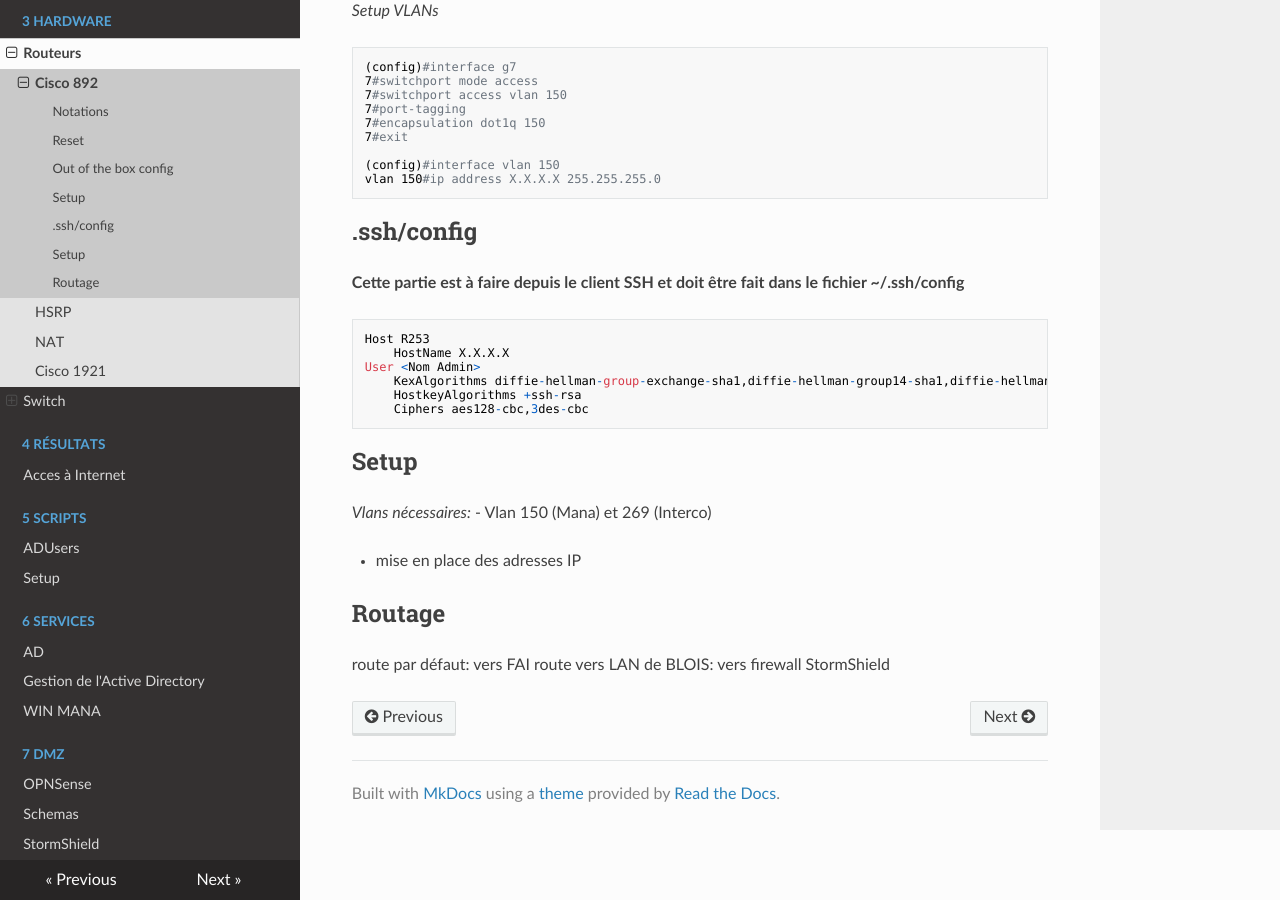
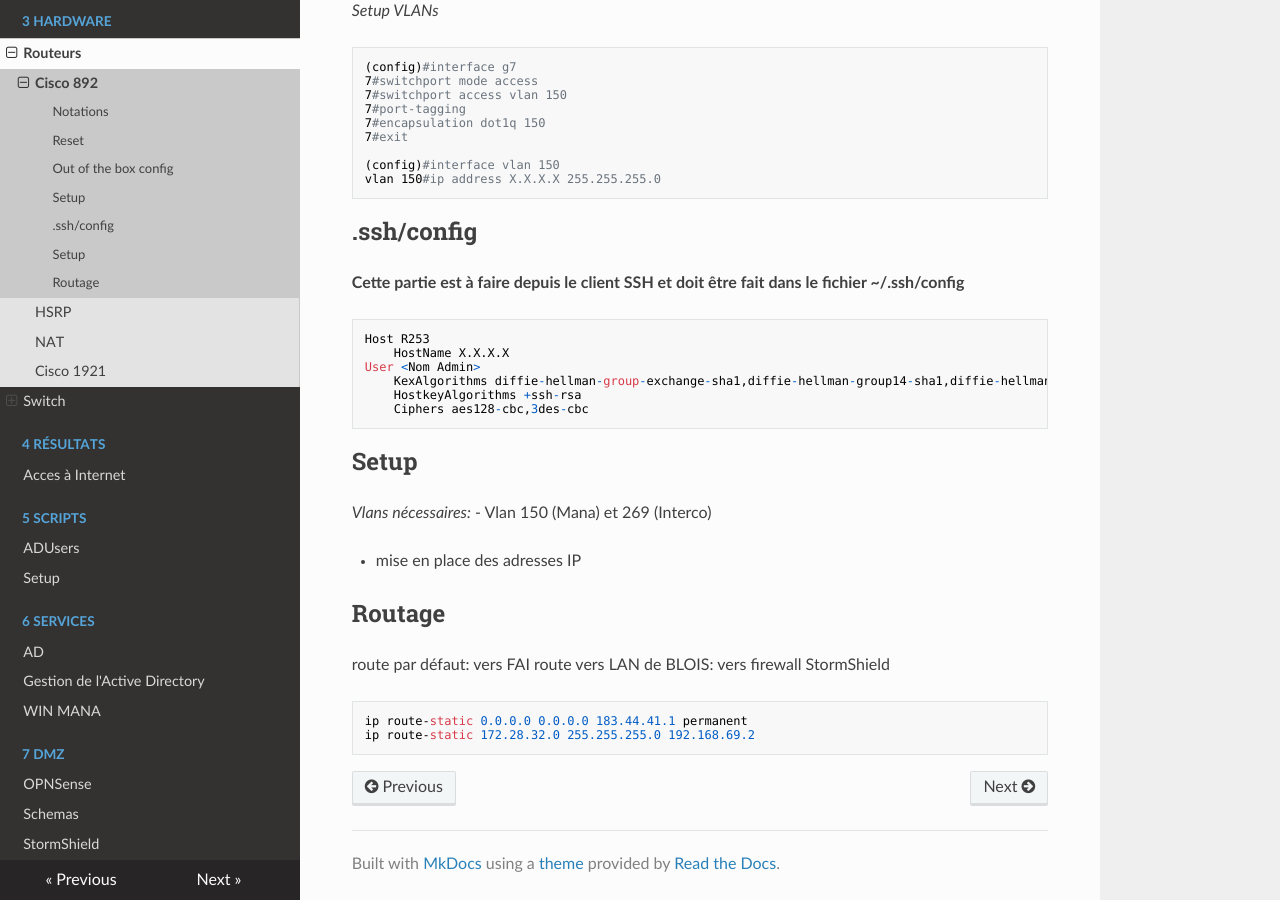
Before and after one commit to DSISportLudique/SportLudique2Doc, an MkDocs documentation site: the page built from docs/3 - Hardware/Routeurs/Cisco892.md, in a window 1280 px wide and 900 px high, scrolled down 999 px. Built offline with MkDocs 1.6.1, drawn with Linux system fonts in a browser that asks for light colours; nearby versions of some CDN libraries.

Commit message:
changes routers docu with dmz

````diff
--- a/docs/3 - Hardware/Routeurs/Cisco892.md
+++ b/docs/3 - Hardware/Routeurs/Cisco892.md
@@ -75,3 +75,8 @@ User <Nom Admin>
 
 route par défaut: vers FAI
 route vers LAN de BLOIS: vers firewall StormShield
+
+```
+ip route-static 0.0.0.0 0.0.0.0 183.44.41.1 permanent
+ip route-static 172.28.32.0 255.255.255.0 192.168.69.2
+```
````
Also changed, not shown: docs/3 - Hardware/Routeurs/Routeur1921.md (+1 -1 lines), docs/3 - Hardware/Switch/SwitchHP.md (+0 -1 lines).
